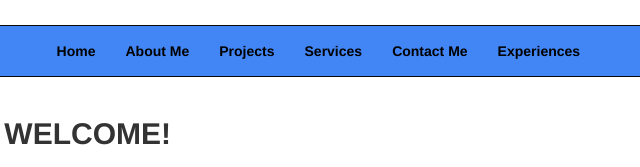
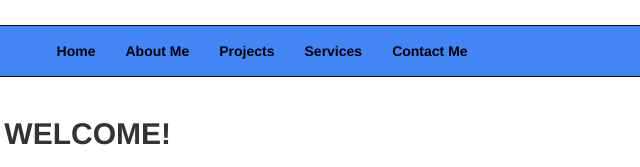
Before and after one commit to leecodya/portfolio, a plain HTML site: page index.htm in a window 1280 px wide. Shown: the part 350-517 px from the top of the page, 224-864 px from the left. Drawn offline with nearby package versions, Linux system fonts and the light colour scheme; some packages are replaced by stand-ins of ours.

Commit message:
re-removing experiences list item from navbar

```diff
--- a/index.htm
+++ b/index.htm
@@ -66,7 +66,7 @@
 				<li onclick="closeMenu()"><a data-toggle="pill" href="#projects">Projects</a></li>
 				<li onclick="closeMenu()"><a data-toggle="pill" href="#services">Services</a></li>
 				<li onclick="closeMenu()"><a data-toggle="pill" href="#contact">Contact Me</a></li>
-				<li onclick="closeMenu()"><a data-toggle="pill" href="#experiences">Experiences</a></li>
+				<!-- <li onclick="closeMenu()"><a data-toggle="pill" href="#experiences">Experiences</a></li> -->
 				<!-- <li onclick="closeMenu()"><a data-toggle="pill" href="#courses">Courses</a></li> -->
 				<!-- <li onclick="closeMenu()"><a data-toggle="pill" href="#career">Career</a></li> -->
 			</ul>
```
